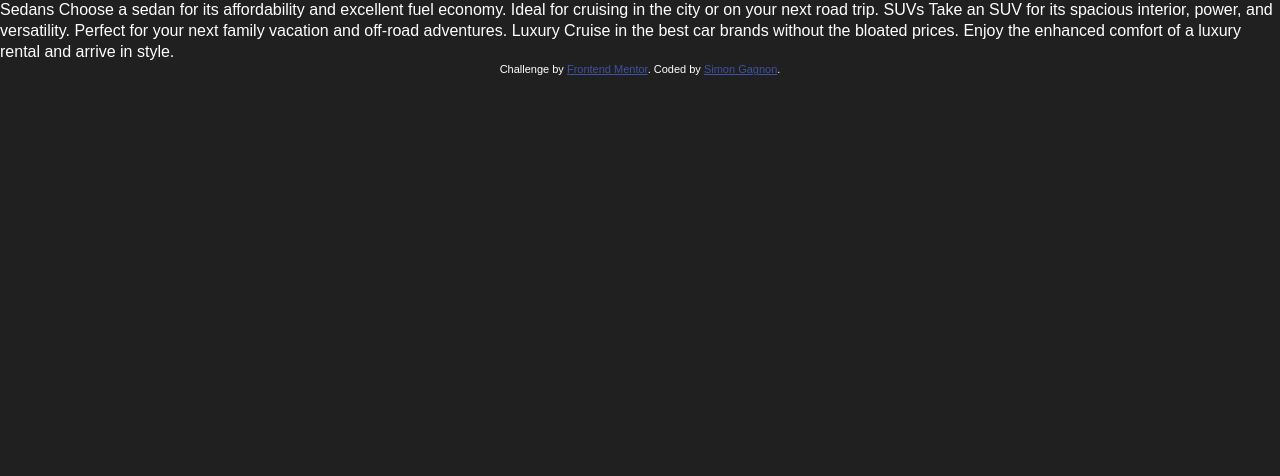
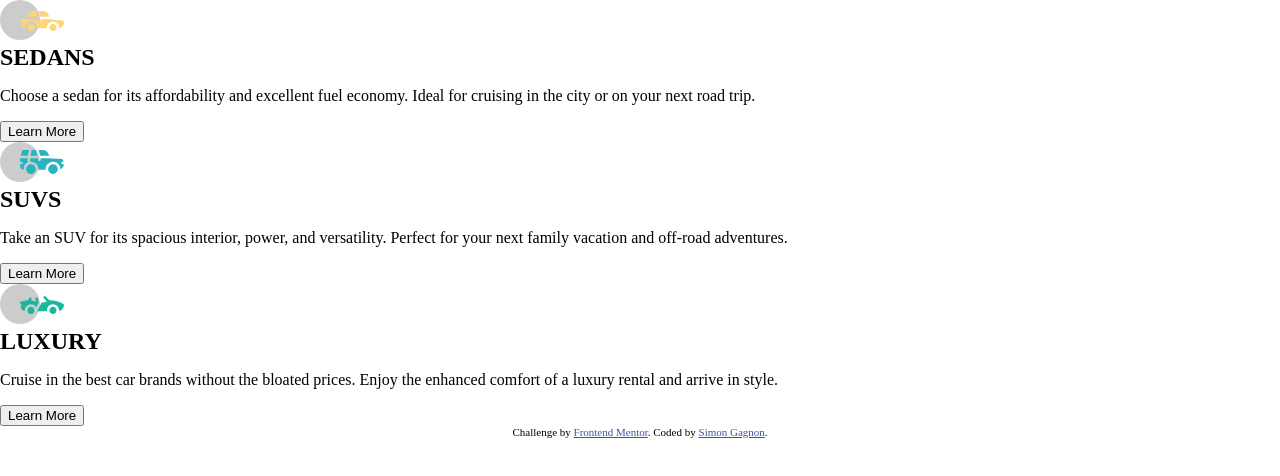
Before and after one commit to SimGagnon/Frontend-mentor-3column-card, a plain HTML site: page index.html in a window 1280 px wide. Drawn offline with Linux system fonts and the light colour scheme.

Commit message:
Finished html

```diff
--- a/app/css/style.css
+++ b/app/css/style.css
@@ -1,18 +1,20 @@
 html {
   font-size: 100%;
-  box-sizing: border-box;
+  -webkit-box-sizing: border-box;
+          box-sizing: border-box;
+}
+
+h1, h2, h3, h4, h5 {
+  margin: 0;
 }
 
 *, *::before, *::after {
-  box-sizing: inherit;
+  -webkit-box-sizing: inherit;
+          box-sizing: inherit;
 }
 
 body {
-  font-family: Arial, Helvetica, sans-serif;
-  line-height: 1.3;
   margin: 0;
   padding: 0;
-  background-color: #202020;
-  color: #ffffff;
 }
 /*# sourceMappingURL=style.css.map */
--- a/index.html
+++ b/index.html
@@ -12,19 +12,29 @@
   </style>
 </head>
 <body>
-
-  Sedans
-  Choose a sedan for its affordability and excellent fuel economy. Ideal for cruising in the city
-  or on your next road trip.
-
-  SUVs
-  Take an SUV for its spacious interior, power, and versatility. Perfect for your next family vacation
-  and off-road adventures.
-
-  Luxury
-  Cruise in the best car brands without the bloated prices. Enjoy the enhanced comfort of a luxury
-  rental and arrive in style.
-
+  <section class="main">
+    <div class="main_card">
+      <img src="images/icon-sedans.svg" alt="Image sedan">
+      <h1>SEDANS</h1>
+      <p>Choose a sedan for its affordability and excellent fuel economy. Ideal for cruising in the city
+        or on your next road trip.</p>
+      <button>Learn More</button>
+    </div>
+    <div class="main_card">
+      <img src="images/icon-suvs.svg" alt="Image suvs">
+      <h1>SUVS</h1>
+      <p>Take an SUV for its spacious interior, power, and versatility. Perfect for your next family vacation
+        and off-road adventures.</p>
+      <button>Learn More</button>
+    </div>
+    <div class="main_card">
+      <img src="images/icon-luxury.svg" alt="Image luxury">
+      <h1>LUXURY</h1>
+      <p>Cruise in the best car brands without the bloated prices. Enjoy the enhanced comfort of a luxury
+        rental and arrive in style.</p>
+      <button>Learn More</button>
+    </div>
+  </section>
   <div class="attribution">
     Challenge by <a href="https://www.frontendmentor.io?ref=challenge" target="_blank">Frontend Mentor</a>.
     Coded by <a href="#">Simon Gagnon</a>.
```
Also changed, not shown: 1 other file.
